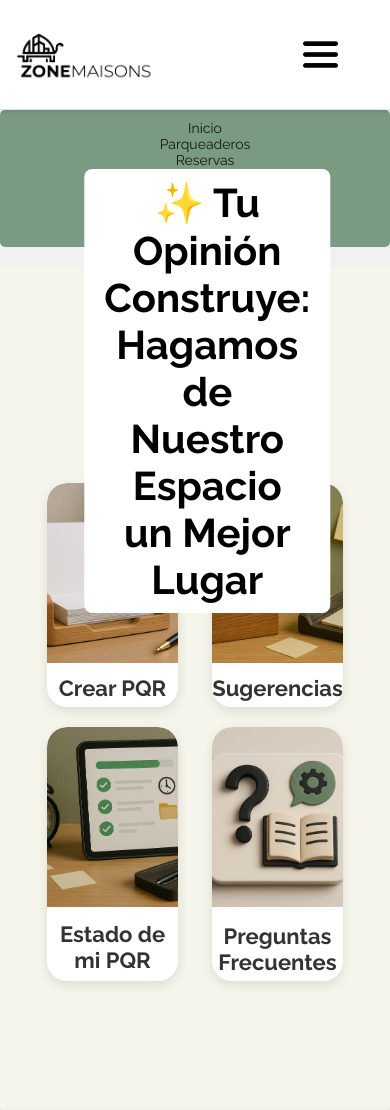
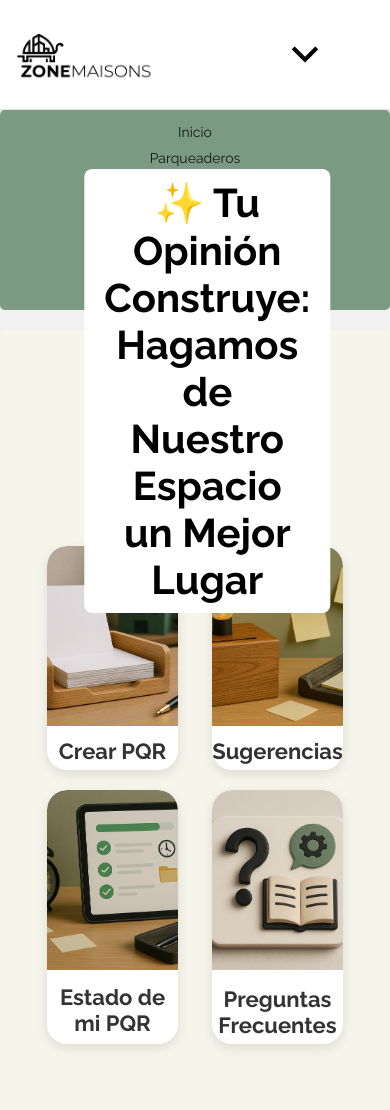
Before and after one commit to 4lecky/ZoneMaison2025, a PHP site: the page made by views/pqrs.php in a window 390 px wide. Shown: the top 1110 px of the page. Run offline with PHP 8.4, Linux system fonts and the light colour scheme; some libraries are stand-ins or nearby versions.

Commit message:
Footer y nav responsive (Luna S)

```diff
--- a/assets/Css/Layout/header.css
+++ b/assets/Css/Layout/header.css
@@ -23,19 +23,17 @@ header{
 
   header .Titulo {
     width: 50%;
-   /* background-color: rgb(153, 16, 178); */
     display: flex;
     justify-content: center;
   }
 
   header .LogoT {
-
     margin-top: 20px;
     width: 400px;
     height: 70px;
   }
 
-  header .menu {
+    .menu {
 
     display: flex;
     width: 20%;
@@ -43,6 +41,10 @@ header{
     margin-top: 20px;
     justify-content: right;
     align-items: center;
+    border: none;
+    cursor: pointer;
+    background-color: #ffffff;
+    appearance: none;
     /* margin-left: 5em; */
   }
 
@@ -55,12 +57,15 @@ header{
 
   /* Nav */
 
-  nav {
 
+  #main_nav {
   display: flex;
+  overflow: hidden;
+  max-height: 0;
+  transition: max-height 1s cubic-bezier(0.4, 0, 0.2, 1);
+  position: relative;
   background: #7b9a82;
   padding-top: 10px;
-    padding-bottom: 15px;
   justify-content: center;
   font-size: 18px;
   font-weight: 400;
@@ -68,30 +73,95 @@ header{
   margin-bottom: 20px;
 }
 
-  nav a {
+/* Menú expandido */
+#main_nav.nav_expanded {
+  max-height: 200px;
+}
 
+/* Línea visible solo cuando está colapsado */
+#main_nav.nav_collapsed::after {
+  content: "";
+  display: block;
+  height: 2px;
+  width: 100%;
+  position: absolute;
+  bottom: 0;
+  left: 0;
+}
+
+
+#main_nav a {
   color: rgb(20, 26, 21);
   font-weight: 400;
   text-decoration: none;
   margin-right: 30px;
   margin-left: 30px;
+  margin-bottom: 10px;
 }
 
-  nav a:hover {
-
-    font-weight:600;
+#main_nav a:hover {
+  font-weight: 600;
   text-decoration: solid;
   color: #ffffff;
-
 }
 
 
   /* Responsive */
 
-  @media (max-width: 768px) {
+  @media (max-width: 1200px) {
 
   header {
-    /* flex-direction: column; */
+    align-items: center;
+    padding: 15px;
+  }
+
+  .LogoT{
+    margin-top: 20px;
+    width: 200px;
+    height: 50px;
+  }
+
+  header .logo-ZM,
+  header .Titulo,
+  header .menu {
+    width: 100%;
+    text-align: center;
+    margin: 10px 0;
+  }
+
+  header .Logo {
+    margin-left: 0;
+    width: 180px;
+    height: auto;
+  }
+
+
+  header .menu {
+    justify-content: center;
+    margin: 30px;
+    align-items: center;
+
+  }
+
+  #main_nav {
+    flex-direction: column;
+    align-items: center;
+    font-size: 16px;
+    padding-top: 15px;
+    padding-bottom: 5px;
+    text-align: center;
+  }
+
+  #main_nav::after {
+    display: none !important;
+    align-items: center;
+  }
+
+}
+
+  @media (max-width: 1199px) {
+
+  header {
     align-items: center;
     padding: 15px;
   }
@@ -121,33 +191,35 @@ header{
 
   header .menu {
     justify-content: center;
-    margin-top: 10px;
+    margin: 30px;
+    align-items: center;
 
   }
 
-    header .IconoMenu {
-    width: 35px;
-    height: 35px;
+  #main_nav {
+    align-items: center;
+    font-size: 16px;
+    padding-top: 15px;
+    padding-bottom: 5px;
+    text-align: center;
   }
 
-  nav {
-    flex-direction: column;
+  #main_nav::after {
+    display: none !important;
     align-items: center;
-    font-size: 16px;
-
   }
 
-  nav a {
-    /* margin: 8px 0; */
-    margin-right: 10px;
+  #main_nav.nav_collapsed  a {
+    display: none;
+    transition: max-height 1s cubic-bezier(0.4, 0, 0.2, 1);
   }
+
 }
 
 
 
+@media (max-width: 480px) {
 
-
-@media (max-width: 480px) {
   header .Logo {
     width: 140px;
   }
@@ -160,8 +232,15 @@ header{
     width: 35px;
     height: 35px;
   }
+  #main_nav  {
+    font-size: 14px;
+    transition: max-height 1s cubic-bezier(0.4, 0, 0.2, 1);
+  }
 
-  nav {
-    font-size: 14px;
+   #main_nav.nav_collapsed  a {
+    display: none;
+    transition: max-height 1s cubic-bezier(0.4, 0, 0.2, 1);
   }
+
+
 }
--- /dev/null
+++ b/assets/Js/header.js
@@ -0,0 +1,24 @@
+document.getElementById('menu_toggle').addEventListener('click', function() {
+
+  //id del nav
+  var nav = document.getElementById('main_nav');
+
+  //id de los iconos
+  var iconOpen = document.getElementById('icon_open');
+  var iconClose = document.getElementById('icon_close');
+
+  nav.classList.toggle('nav_expanded');
+  nav.classList.toggle('nav_collapsed');
+
+
+//Condicional para mostrar iconos segun el estado del menu
+    if (nav.classList.contains('nav_expanded')) {
+        iconOpen.style.display = '';
+        iconClose.style.display = 'none';
+    } else {
+        iconOpen.style.display = 'none';
+        iconClose.style.display = '';
+    }
+
+
+});
--- a/config/baseZonemainsons.SQL
+++ b/config/baseZonemainsons.SQL
@@ -7,7 +7,7 @@ CREATE TABLE if NOT EXISTS tbl_usuario (usuario_cc INT (10)  NOT null AUTO_INCRE
     usu_nombre_completo Varchar(60) NOT null,
     usu_telefono BIGINT (10) NOT NULL,
     usu_correo Varchar(50) NOT null,
-    usu_password Varchar(30) NOT null,
+    usu_password Varchar(225) NOT null,
 	usu_apartamento_residencia  Varchar(100) NOT null,
 	usu_torre_residencia Varchar(100) NOT null,
 	usu_parqueadero_asignado  Varchar(20) NOT null,
--- a/views/Layout/header.php
+++ b/views/Layout/header.php
@@ -4,10 +4,14 @@
     <meta charset="UTF-8">
     <meta name="viewport" content="width=device-width, initial-scale=1.0">
 
+     <!-- Estilos -->
     <link rel="stylesheet" href="../assets/Css/globals.css"/>
     <link rel="stylesheet" href="../assets/Css/Layout/header.css"/>
     <link rel="stylesheet" href="../assets/Css/Layout/nav.css"/>
     <link rel="stylesheet" href="../assets/Css/Layout/footer.css"/>
+
+    <!-- iconos -->
+    <link href="https://cdn.jsdelivr.net/npm/remixicon@3.5.0/fonts/remixicon.css" rel="stylesheet">
 
 </head>
 <body>
@@ -22,14 +26,17 @@
                 <img class="LogoT" src="../assets/img/tituloCentro.png" alt="Titulo/Zm">
             </div>
 
-            <div class="menu">
-                <img src="../assets/img/menu.png" alt="menu" class="IconoMenu">
-            </div>
+            <button class="menu" id="menu_toggle">
+
+                <i class="ri-arrow-down-s-line" id="icon_open" style="font-size: 50px; color:black;"></i>
+                <i class="ri-arrow-up-s-line" id="icon_close"  style="display:none; font-size:50px; "></i>
+
+            </button>
 
     </header>
 
-    <main>
-            <nav>
+    <!-- <main>      -->
+            <nav class="nav_expanded" id="main_nav">
 
                 <a href="./home.php" class="nav-link"> Inicio </a>
                 <a href="#" class="nav-link"> Parqueaderos </a>
@@ -40,8 +47,10 @@
                 <a href="./visitas.php" class="nav-link"> visitas </a>
             </nav>
 
-    </main>
+    <!-- </main> -->
+
 
     <script src="https://kit.fontawesome.com/dbd1801b06.js" crossorigin="anonymous"></script>
+    <script src="../../assets/Js/header.js"></script>
 </body>
 </html>
--- a/views/home.php
+++ b/views/home.php
@@ -36,5 +36,7 @@ require_once "./Layout/header.php";
     require_once "./Layout/footer.php"
 
     ?>
+
+    <script src="../assets/Js/header.js"></script>
 </body>
 </html>
```
Also changed, not shown: assets/Css/Layout/footer.css (+61 -0 lines), views/Layout/nav.php (deleted, +0 -23 lines). Lines whose indentation alone changed are shown as unchanged.
